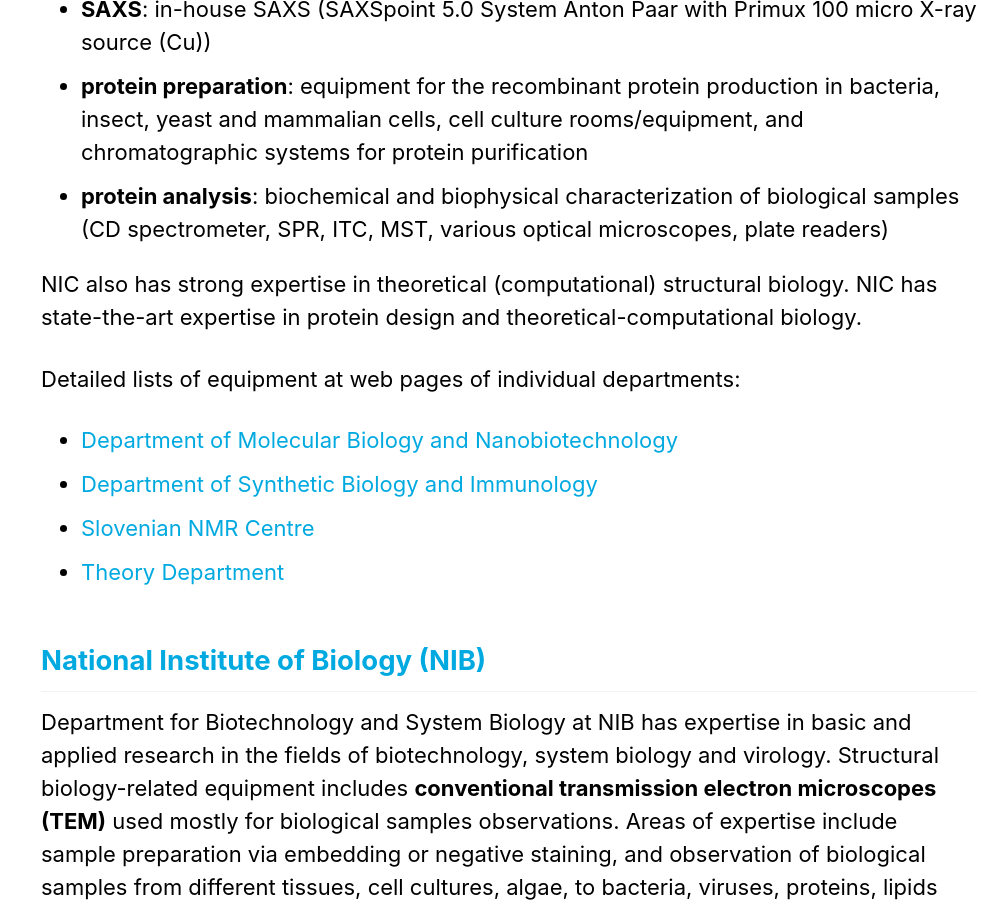
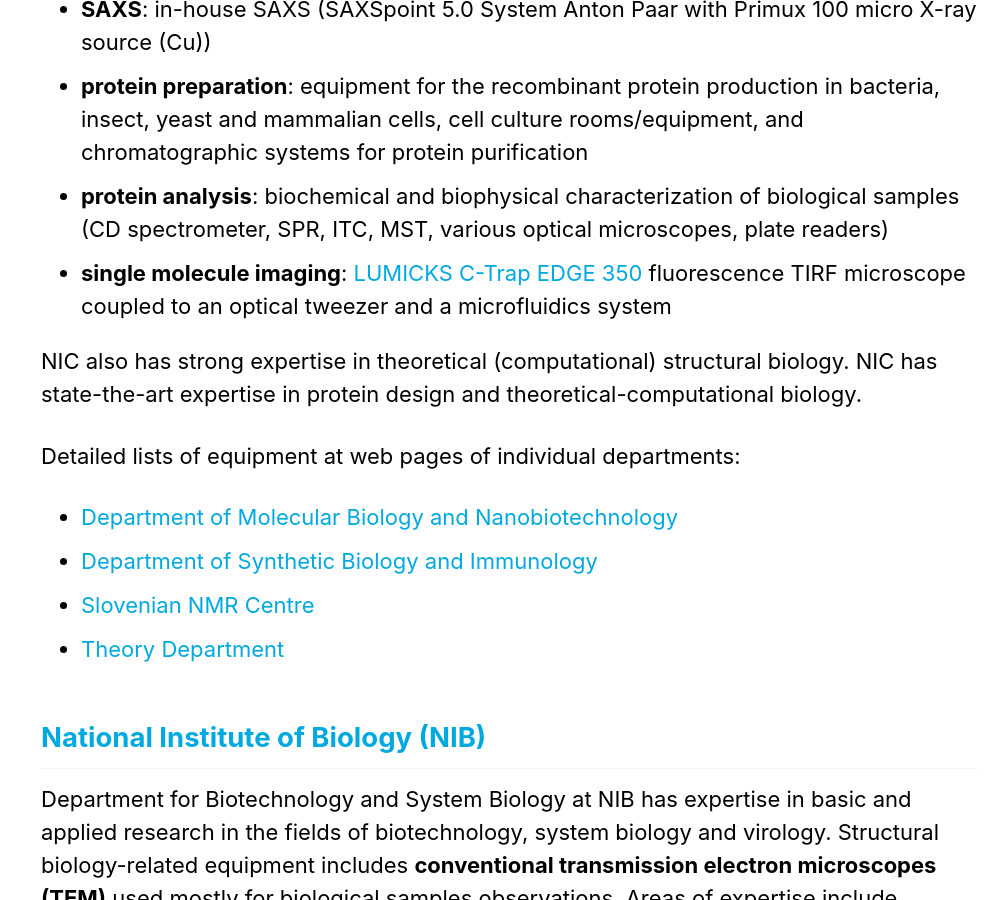
Before and after one commit to InstructSI/instructsi.github.io, a Jekyll site: the page built from _pages/infrastructure.md, in a window 1280 px wide and 900 px high, scrolled down 2212 px. Shown: the whole window, without its empty margins (281-1280 px from the left). Built offline with Jekyll 4.4.1, drawn with Linux system fonts in a browser that asks for light colours; cached includes are drawn as plain includes.

Commit message:
Added equipment (TIRF microscope @ NIC)

```diff
--- a/_pages/infrastructure.md
+++ b/_pages/infrastructure.md
@@ -41,6 +41,7 @@
 - **SAXS**: in-house SAXS (SAXSpoint 5.0 System Anton Paar with Primux 100 micro X-ray source (Cu))
 - **protein preparation**: equipment for the recombinant protein production in bacteria, insect, yeast and mammalian cells, cell culture rooms/equipment, and chromatographic systems for protein purification
 - **protein analysis**: biochemical and biophysical characterization of biological samples (CD spectrometer, SPR, ITC, MST, various optical microscopes, plate readers)
+- **single molecule imaging**: [LUMICKS C-Trap EDGE 350](https://www.ki.si/en/departments/d12-department-of-synthetic-biology-and-immunology/equipment/translate-to-english-lumicks-c-trap/) fluorescence TIRF microscope coupled to an optical tweezer and a microfluidics system
 
 NIC also has strong expertise in theoretical (computational) structural biology. NIC has state-the-art expertise in protein design and theoretical-computational biology.
 
```
